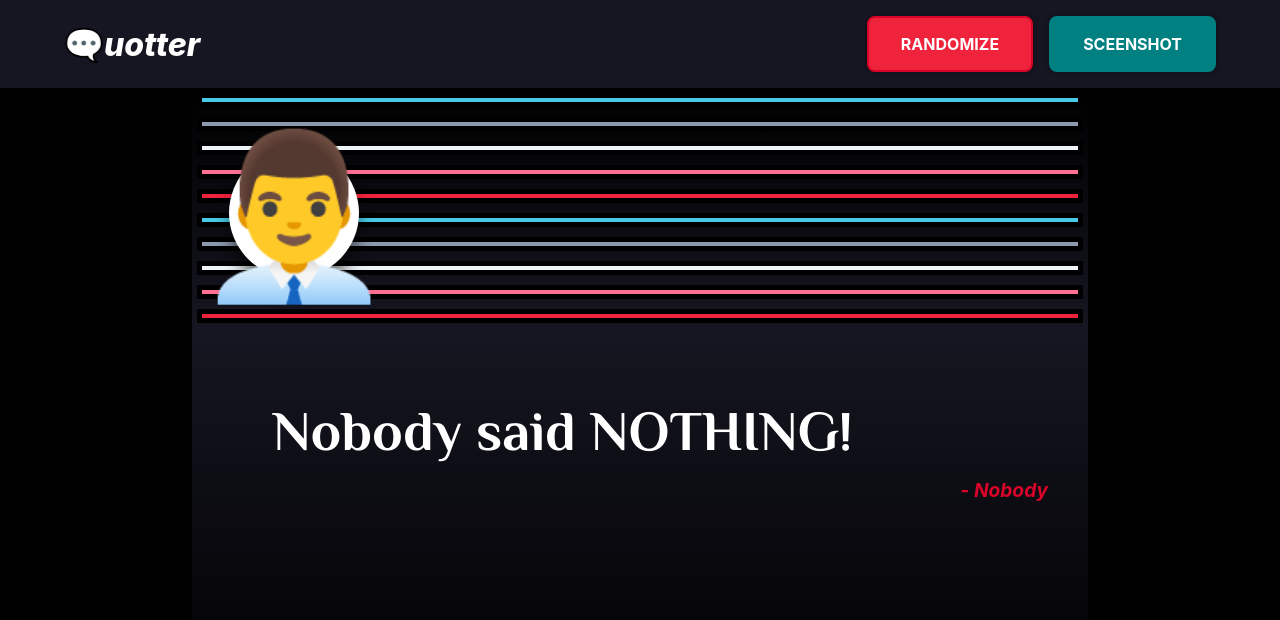
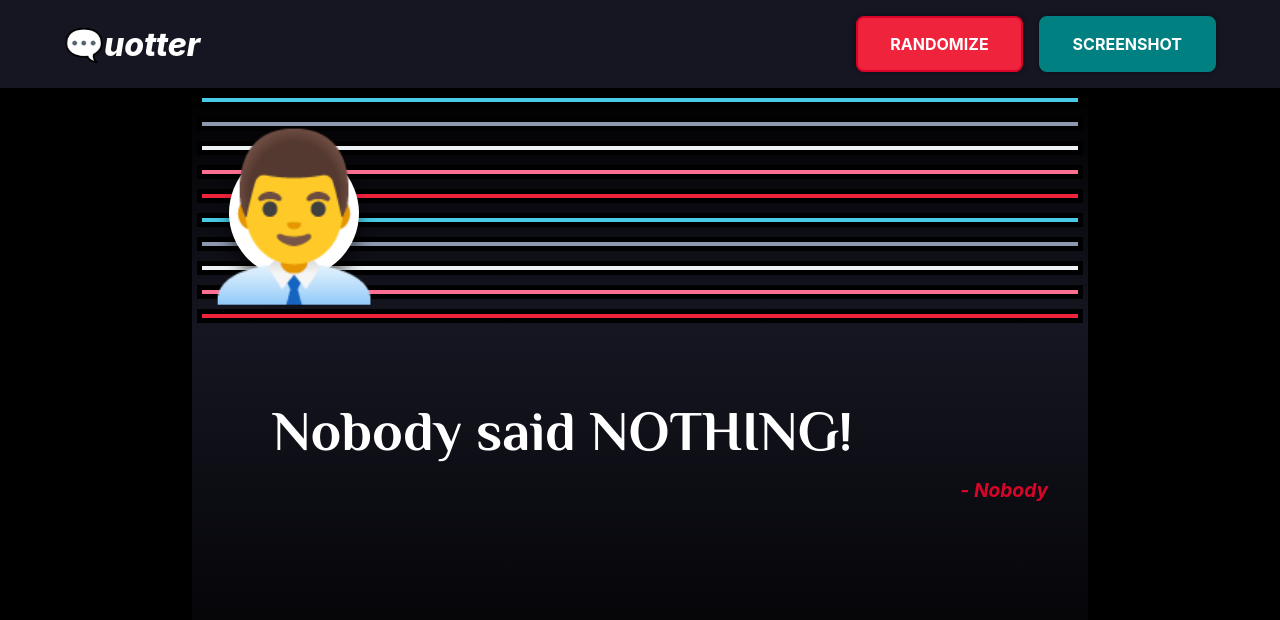
Before and after one commit to vijayjangid/quotter, a React (Create React App) app: page / in a window 1280 px wide. Shown: the top 620 px of the page. Built offline with nearby package versions, Linux system fonts and the light colour scheme.

Commit message:
screenshot typo

```diff
--- a/src/App.js
+++ b/src/App.js
@@ -74,7 +74,7 @@ export default function App() {
             Randomize
           </button>
           <button className="btn download" onClick={download}>
-            Sceenshot
+            Screenshot
           </button>
         </div>
       </header>
```
